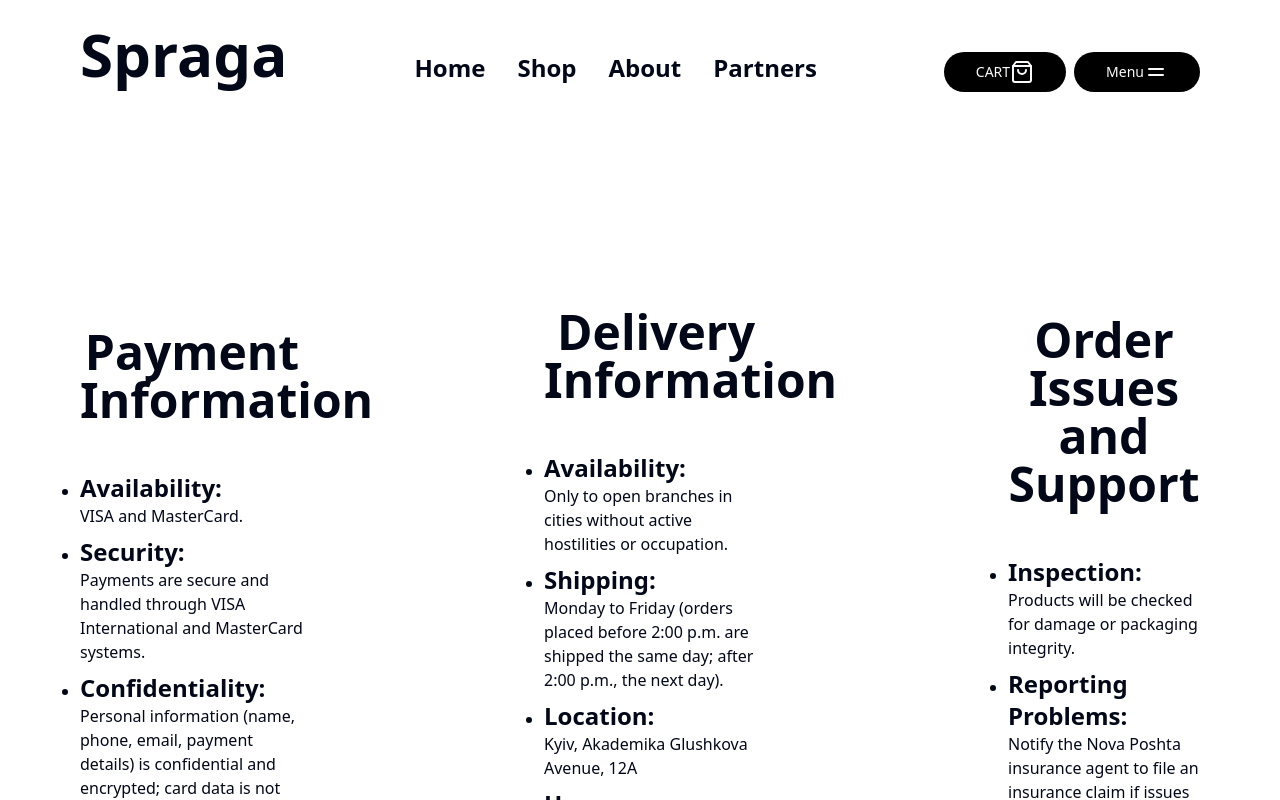
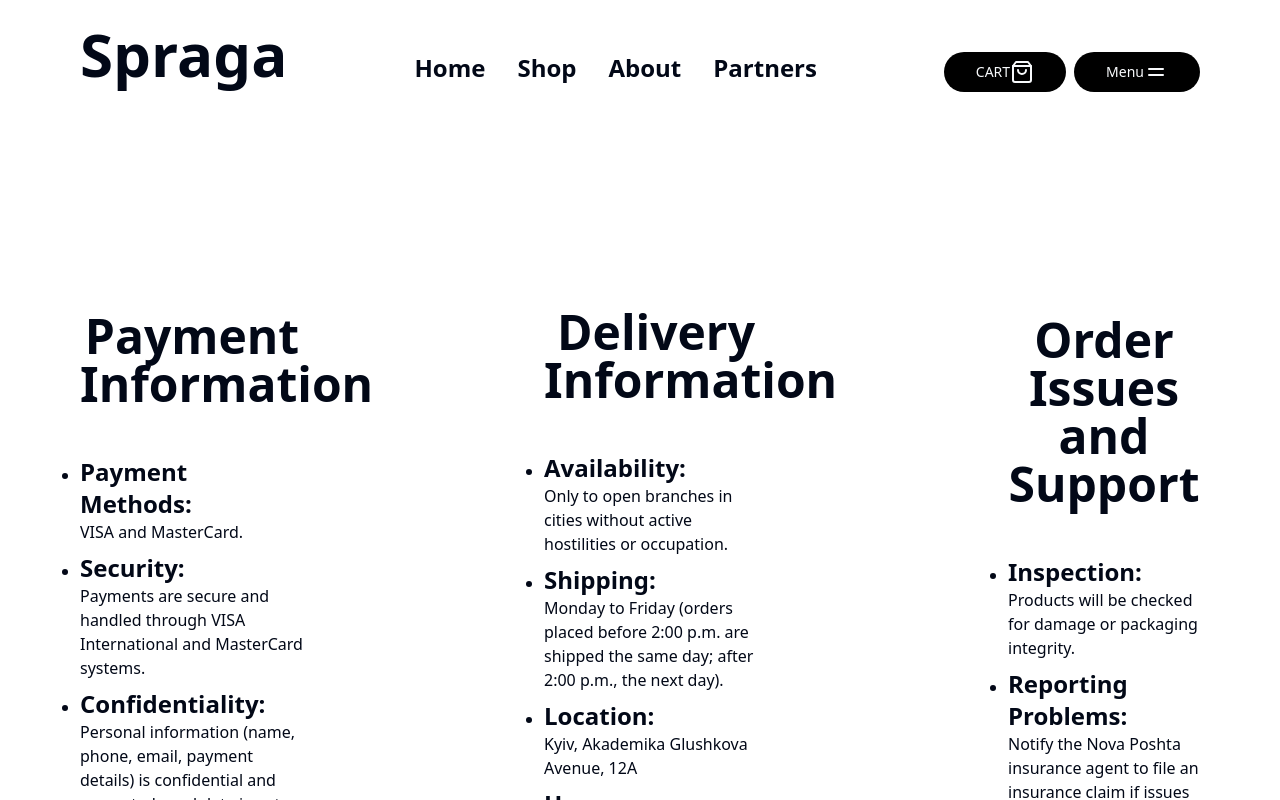
Before and after one commit to ShrewdLuni/Spraga, a React (Vite) app: page /aboutDelivery in a window 1280 px wide. Shown: the top 800 px of the page. Built offline with nearby package versions, Linux system fonts and the light colour scheme.

Commit message:
feat: refactor payments and delivery , made smart component structure

```diff
--- a/src/pages/PaymentsAndDelivery/PaymentsAndDelivery.tsx
+++ b/src/pages/PaymentsAndDelivery/PaymentsAndDelivery.tsx
@@ -1,38 +1,29 @@
 import { Layout } from "../../components/Layout"
+import { InformationlSection } from "./components/InformationSection"
 
 export const PaymentAndDelivery = () => {
+  const information  = [
+    {label:"Payment Information", informationList:[
+      {name:"Payment Methods:",info:"VISA and MasterCard."},
+      {name:"Security:",info:"Payments are secure and handled through VISA International and MasterCard systems."},
+      {name:"Confidentiality:",info:"Personal information (name, phone, email, payment details) is confidential and encrypted; card data is not stored on our website."},
+      {name:"Confirmation:",info:"A success notification will appear on the screen after payment."}]},
+    {label:"Delivery Information", informationList:[
+      {name:"Availability:",info:"Only to open branches in cities without active hostilities or occupation."},
+      {name:"Shipping:",info:"Monday to Friday (orders placed before 2:00 p.m. are shipped the same day; after 2:00 p.m., the next day)."},
+      {name:"Location:",info:"Kyiv, Akademika Glushkova Avenue, 12A"},
+      {name:"Hours:",info:"Mon-Fri 10:00-18:00 (Sat-Sun closed)."},
+      {name:"Re-shipping Fees:",info:"Paid by recipient if returned due to storage expiration."}]},
+    {label:"Order Issues and Support", informationList:[
+      {name:"Inspection:",info:"Products will be checked for damage or packaging integrity."},
+      {name:"Reporting Problems:",info:"Notify the Nova Poshta insurance agent to file an insurance claim if issues are found."},
+      {name:"Extra Food Requests:",info:"Contact us at spraga@eateasy.ua."}]}
+  ]
+
   return (
     <Layout>
       <div className="flex flex-col lg:flex-row justify-center gap-20 items-center w-screen h-auto mt-32 py-[60px] lg:py-[140px]">
-        <div className="flex flex-col gap-y-4  lg:gap-y-12 text-center lg:text-left rounded-xl px-2 lg:px-20 lg:py-10 lg:w-[30%]">
-          <p className="text-3xl lg:text-5xl font-bold text-center">Payment Information</p>
-          <ul className="flex flex-col list-disc gap-y-2">
-            <li><p className="text-2xl font-semibold">Availability:</p> <p>VISA and MasterCard.</p></li>
-            <li><p className="text-2xl font-semibold">Security:</p><p>Payments are secure and handled through VISA International and MasterCard systems.</p></li>
-            <li><p className="text-2xl font-semibold">Confidentiality:</p><p> Personal information (name, phone, email, payment details) is confidential and encrypted; card data is not stored on our website.</p></li>
-            <li><p className="text-2xl font-semibold">Confirmation:</p><p> A success notification will appear on the screen after payment.</p></li>
-          </ul>
-        </div>
-
-        <div className="flex flex-col gap-y-4 lg:gap-y-12 text-center lg:text-left rounded-xl px-2 lg:px-20 lg:py-10 lg:w-[30%]">
-          <p className="text-3xl lg:text-5xl font-bold text-center">Delivery Information</p>
-          <ul className="flex flex-col list-disc gap-y-2">
-            <li><p className="text-2xl font-semibold">Availability: </p> <p>Only to open branches in cities without active hostilities or occupation.</p></li>
-            <li><p className="text-2xl font-semibold">Shipping:</p><p>Monday to Friday (orders placed before 2:00 p.m. are shipped the same day; after 2:00 p.m., the next day).</p></li>
-            <li><p className="text-2xl font-semibold">Location:</p> <p>Kyiv, Akademika Glushkova Avenue, 12A</p></li>
-            <li><p className="text-2xl font-semibold">Hours:</p><p>Mon-Fri 10:00-18:00 (Sat-Sun closed).</p></li>
-            <li><p className="text-2xl font-semibold">Re-shipping Fees:</p><p>Paid by recipient if returned due to storage expiration.</p></li>
-          </ul>
-        </div>
-
-        <div className="flex flex-col gap-y-4 lg:gap-y-12 text-center lg:text-left rounded-xl px-2 lg:px-20 lg:py-10 lg:w-[30%]">
-          <p className="text-3xl lg:text-5xl font-bold text-center">Order Issues and Support</p>
-          <ul className="flex flex-col list-disc gap-y-2">
-            <li><p className="text-2xl font-semibold">Inspection:</p> <p>Products will be checked for damage or packaging integrity.</p></li>
-            <li><p className="text-2xl font-semibold">Reporting Problems: </p><p>Notify the Nova Poshta insurance agent to file an insurance claim if issues are found.</p></li>
-            <li><p className="text-2xl font-semibold">Extra Food Requests:</p> <p>Contact us at spraga@eateasy.ua.</p></li>
-          </ul>
-        </div>
+        {information.map(item => (<InformationlSection label={item.label} informationList={item.informationList}/>))}
       </div>
     </Layout>
   )
--- /dev/null
+++ b/src/pages/PaymentsAndDelivery/components/InformationSection.tsx
@@ -0,0 +1,17 @@
+import { SectionItem } from "./SectionItem"
+
+interface InformationlSectionProps {
+  label: string
+  informationList: {name: string,info: string}[]
+}
+
+export const InformationlSection = ({label,informationList} : InformationlSectionProps ) => {
+  return (
+    <div className="flex flex-col gap-y-4  lg:gap-y-12 text-center lg:text-left rounded-xl px-2 lg:px-20 lg:py-10 lg:w-[30%]">
+      <p className="text-3xl lg:text-5xl font-bold text-center">{label}</p>
+      <ul className="flex flex-col list-disc gap-y-2">
+        {informationList.map(item => (<SectionItem name={item.name} info={item.info}/>))}
+      </ul>
+    </div>
+  )
+}
--- /dev/null
+++ b/src/pages/PaymentsAndDelivery/components/SectionItem.tsx
@@ -0,0 +1,10 @@
+interface SectionItemProps {
+ name: string
+ info: string
+}
+
+export const SectionItem = ({name,info} : SectionItemProps) => {
+  return (
+    <li><p className="text-2xl font-semibold">{name}</p><p>{info}</p></li>
+  )
+}
```
